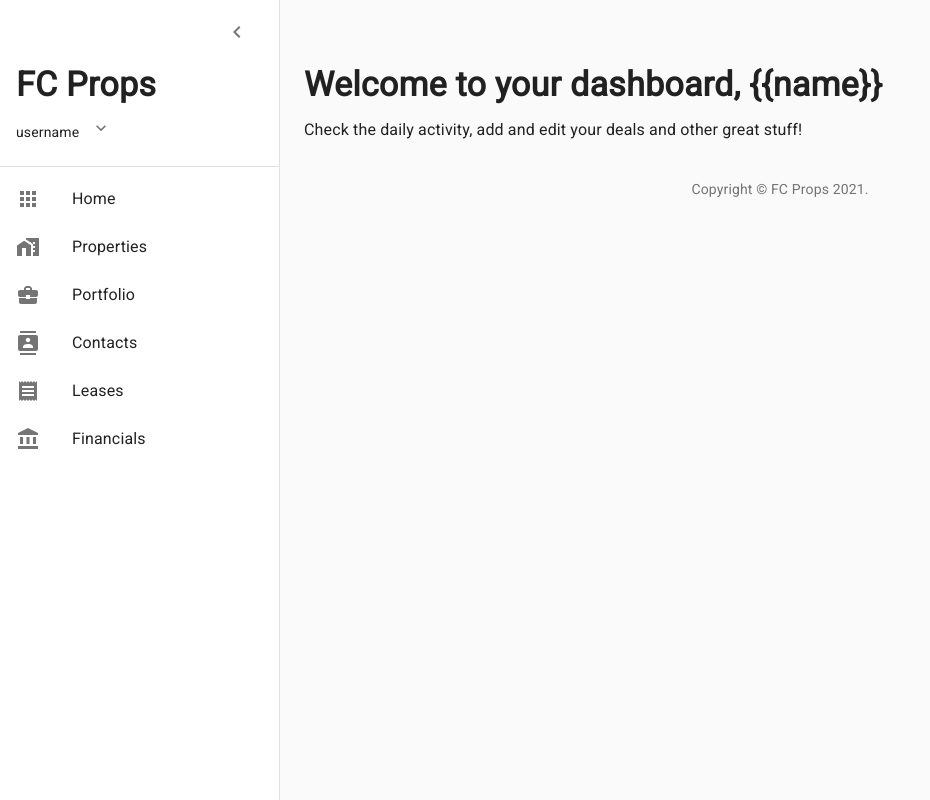
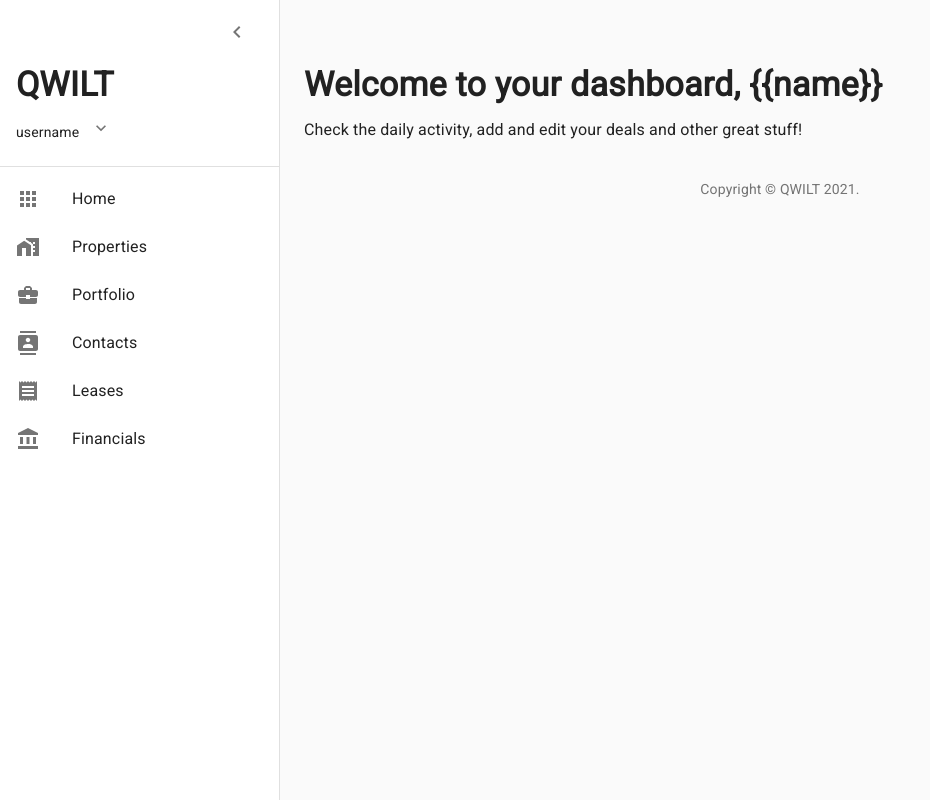
Before and after one commit to joseluispalillero/qwilt_frontend, a React (Create React App) app: page / in a window 1280 px wide. Shown: the whole page, without its empty margins (0-930 px from the left). Built offline with nearby package versions, Linux system fonts and the light colour scheme.

Commit message:
changed brand name

```diff
--- a/src/routes/Footer.jsx
+++ b/src/routes/Footer.jsx
@@ -5,7 +5,7 @@ const Copyright = () => (
   <Typography variant="body2" color="textSecondary" align="center">
     {"Copyright © "}
     <Link color="inherit" href="https://material-ui.com/">
-      FC Props
+      QWILT
     </Link>{" "}
     {new Date().getFullYear()}
     {"."}
--- a/src/routes/Head.jsx
+++ b/src/routes/Head.jsx
@@ -2,7 +2,7 @@ import React from "react";
 import Helmet from "react-helmet";
 
 const Head = ({ title }) => (
-  <Helmet title={title ? title + " | FC Props Dashboard" : "FC Props Dashboard"} />
+  <Helmet title={title ? title + " | QWILT Dashboard" : "QWILT Dashboard"} />
 );
 
 export default Head;
--- a/src/routes/Logo.jsx
+++ b/src/routes/Logo.jsx
@@ -5,7 +5,7 @@ import ExpandMoreIcon from '@material-ui/icons/ExpandMore';
 const Logo = ({ username = "username" }) => (
   <Box pl={2} pb={2}>
     <Typography variant="h4">
-      <Box fontWeight="fontWeightBold">FC Props</Box>
+      <Box fontWeight="fontWeightBold">QWILT</Box>
     </Typography>
     <Box display="flex" alignItems="center">
       <Box pt={1}>
```
